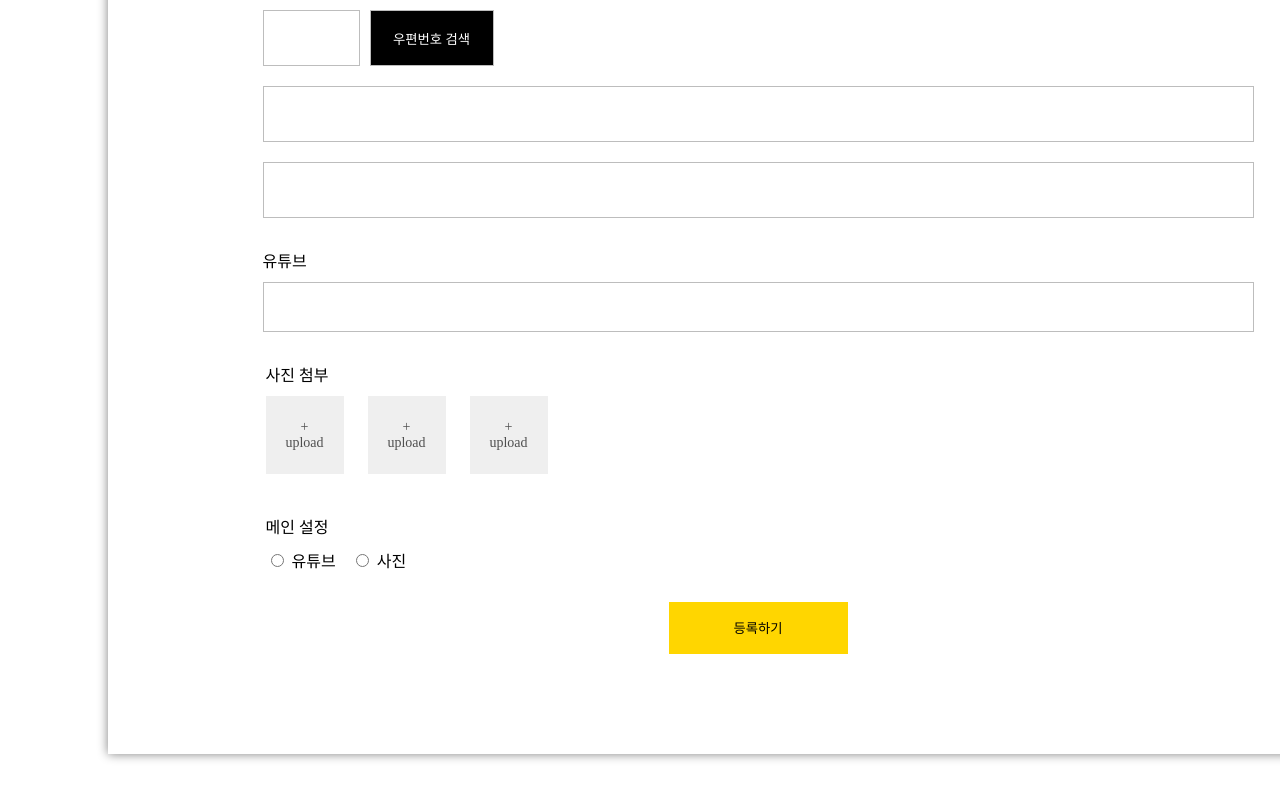
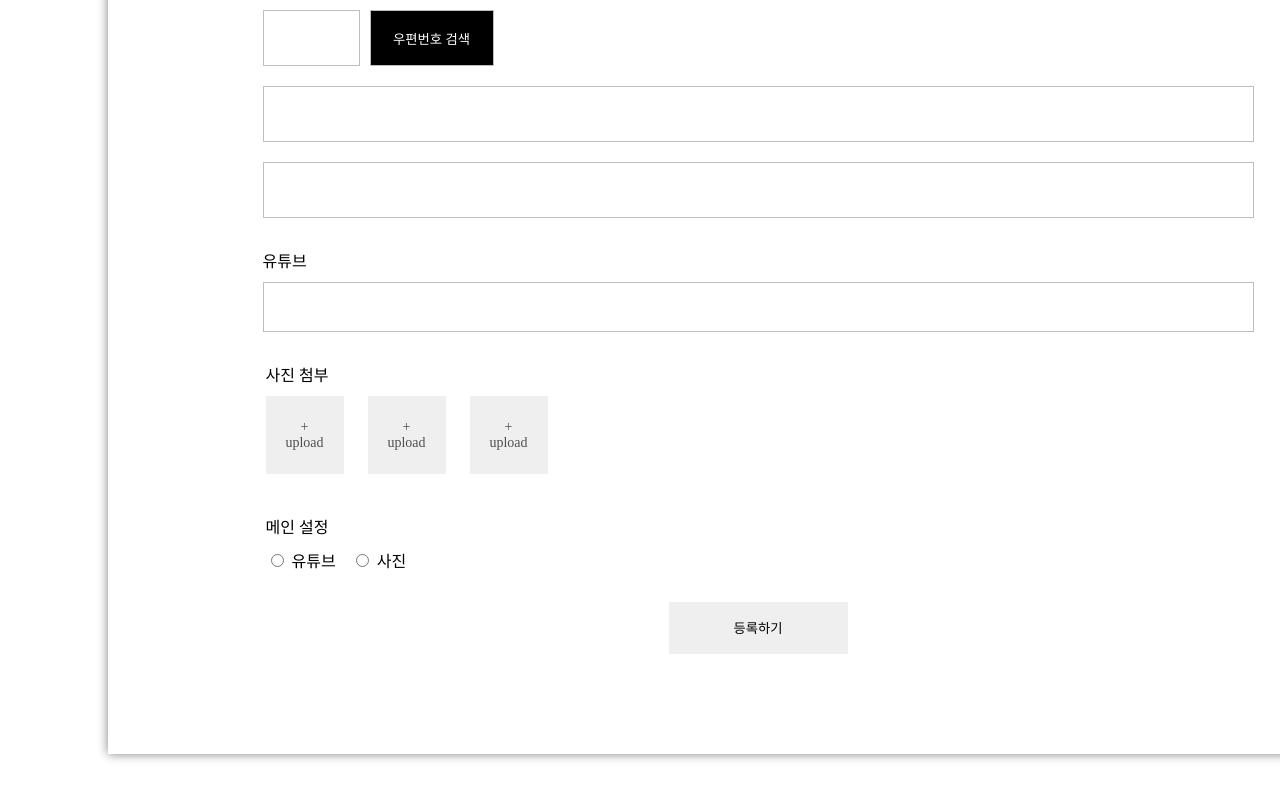
Before and after one commit to wowddok99/react-pages-practice, a Next.js app in the folder class/: page /boards/new in a window 1280 px wide. Shown: the part 1141-1941 px from the top of the page. Built offline with nearby package versions, Linux system fonts and the light colour scheme; a web font is replaced by a local one.

Commit message:
write Page에서 작성자,비밀번호,제목,내용이 입력되면 버튼 색이 변경되도록 기능 추가

```diff
--- a/class/src/components/units/board/write/BoardWrite.container.js
+++ b/class/src/components/units/board/write/BoardWrite.container.js
@@ -5,7 +5,9 @@ import { useMutation } from "@apollo/client"
 import { CREATE_BOARD } from './BoardWrite.queries'
 
 export default function BoardWirte() {
-    const [writer, setWriter] = useState("");
+  const [isActive, setIsActive] = useState(false);
+
+  const [writer, setWriter] = useState("");
     const [password, setPassword] = useState("");
     const [title, setTitle] = useState("");
     const [contents, setContents] = useState("");
@@ -26,28 +28,50 @@ export default function BoardWirte() {
         if(event.target.value !== ""){
           setWriterError("");
         }
-      };
+
+        if (event.target.value && password && title && contents) {
+          setIsActive(true);
+        } else {
+          setIsActive(false);
+        }
+      }
 
       const onChangePassword = (event) => {
         setPassword(event.target.value);
+
         if(event.target.value !== ""){
           setPasswordError("");
         }
-      };
+
+        if (writer && event.target.value && title && contents) {
+          setIsActive(true);
+        } else {
+          setIsActive(false);
+        }
+      }
 
       const onChangeTitle = (event) => {
         setTitle(event.target.value);
-        if(event.target.value !== ""){
-          setTitleError("");
+
+        if (writer && password && event.target.value && contents) {
+          setIsActive(true);
+        } else {
+          setIsActive(false);
         }
-      };
+      }
 
       const onChangeContents = (event) => {
         setContents(event.target.value);
         if(event.target.value !== ""){
           setContentsError("");
         }
-      };
+
+        if (writer && password && title && event.target.value) {
+          setIsActive(true);
+        } else {
+          setIsActive(false);
+        }
+      }
 
     const onClickSubmit = async () => {
         // writer에 값이 없으면 WriterError에 에러원인 저장
@@ -86,7 +110,7 @@ export default function BoardWirte() {
             }
         }
 
-    };
+    }
 
     return (
         <div>
@@ -100,6 +124,7 @@ export default function BoardWirte() {
             onChangeTitle={onChangeTitle}
             onChangeContents={onChangeContents}
             onClickSubmit={onClickSubmit}
+            isActive={isActive}
             />
         </div>
     )
--- a/class/src/components/units/board/write/BoardWrite.presenter.js
+++ b/class/src/components/units/board/write/BoardWrite.presenter.js
@@ -76,7 +76,7 @@ export default function BoardWirteUI(props) {
                     <MainOptionLabel>사진</MainOptionLabel>
                 </MainOptionWrapper>
                 <ButtonWrapper>
-                    <SubmitButton onClick={props.onClickSubmit}>등록하기</SubmitButton>
+                    <SubmitButton onClick={props.onClickSubmit} isActive = {props.isActive}>등록하기</SubmitButton>
                 </ButtonWrapper>
             </Wrraper>
     )
--- a/class/src/components/units/board/write/BoardWrite.styles.js
+++ b/class/src/components/units/board/write/BoardWrite.styles.js
@@ -150,7 +150,7 @@ export const ButtonWrapper = styled.div`
 
 export const SubmitButton = styled.button`
     font-family: "NotoSansKR-Regular";
-    background-color: #FFD600;
+    background-color: ${(props) => props.isActive === true ? "#FFD600" : ""};
     width: 11.1875rem;
     height: 3.25rem;
     border: none;
```
